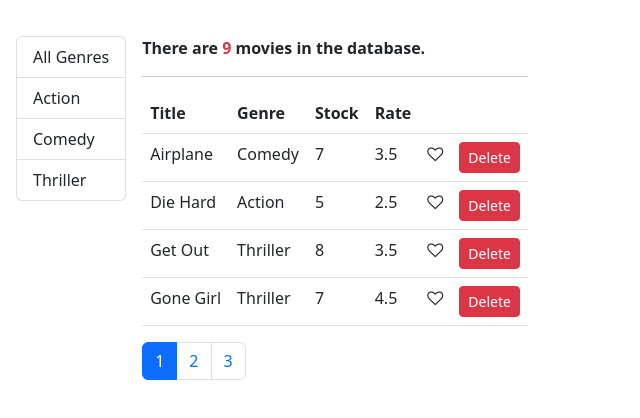
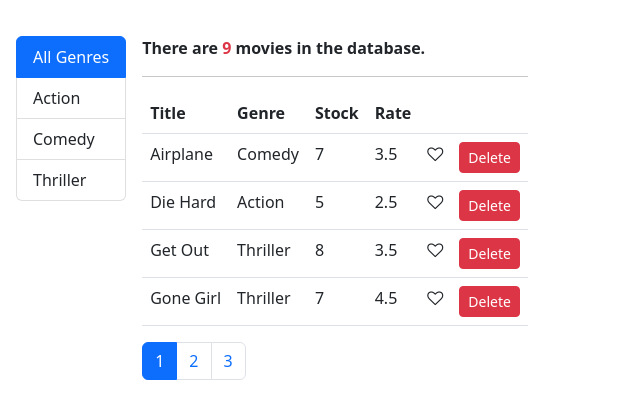
Before and after one commit to MirelaKostova/vidly, a React (Create React App) app: page / in a window 1280 px wide. Shown: the top 418 px of the page, without its empty margins (0-640 px from the left). Built offline with nearby package versions, Linux system fonts and the light colour scheme.

Commit message:
selectedGenre

```diff
--- a/src/components/common/listGroup.jsx
+++ b/src/components/common/listGroup.jsx
@@ -4,15 +4,15 @@ const ListGroup = (props) => {
 
   return (
     <ul className="list-group">
-      {items.map((item) => (
+      {items.map((item, index) => (
         <li
           key={item[idProperty]}
           style={{ cursor: "pointer" }}
           onClick={() => {
-            onGenreSelect(item);
+            onGenreSelect(index);
           }}
           className={
-            item === selectedGenre
+            index === selectedGenre
               ? "list-group-item active"
               : "list-group-item"
           }
--- a/src/components/movies.jsx
+++ b/src/components/movies.jsx
@@ -16,6 +16,7 @@ class Movies extends Component {
     genres: [],
     itemsToShow: 4,
     currentPage: 1,
+    selectedGenre: 0,
     sortColumn: { path: "title", order: "asc" },
   };
 
```
